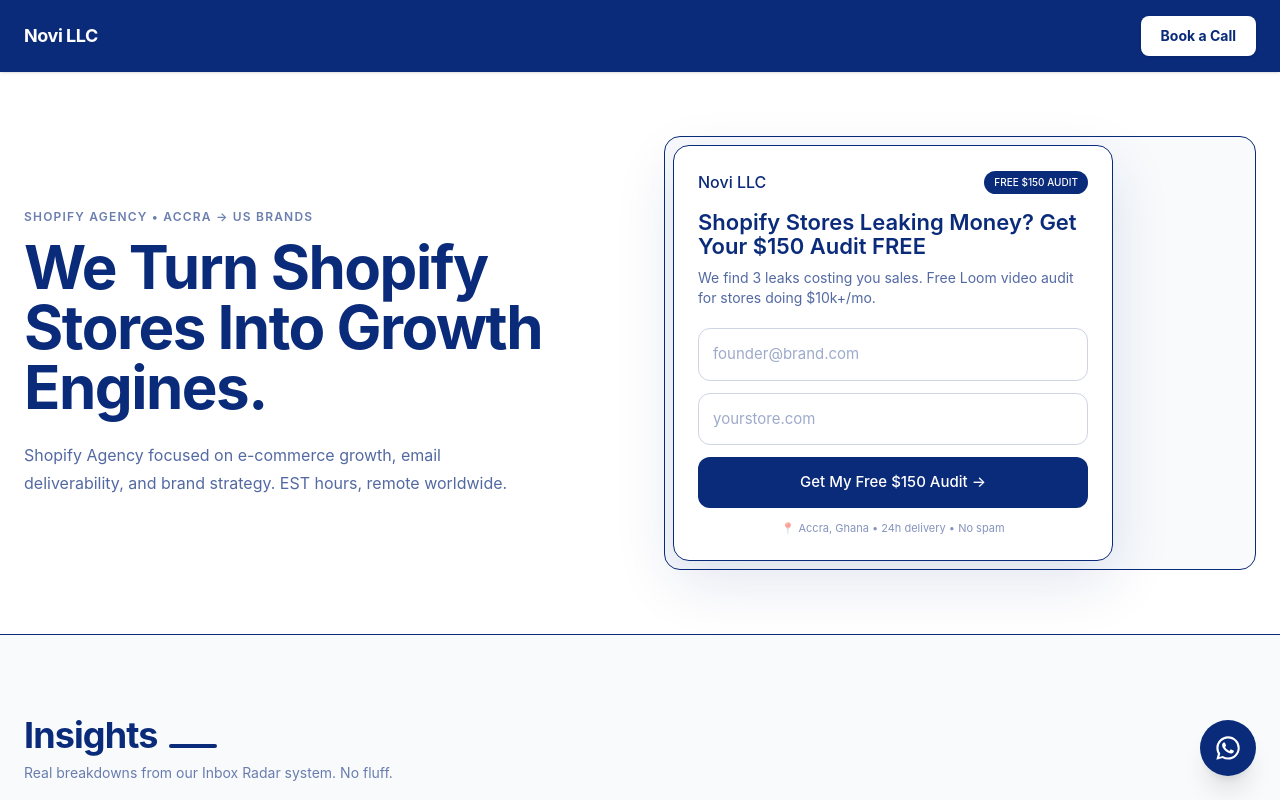
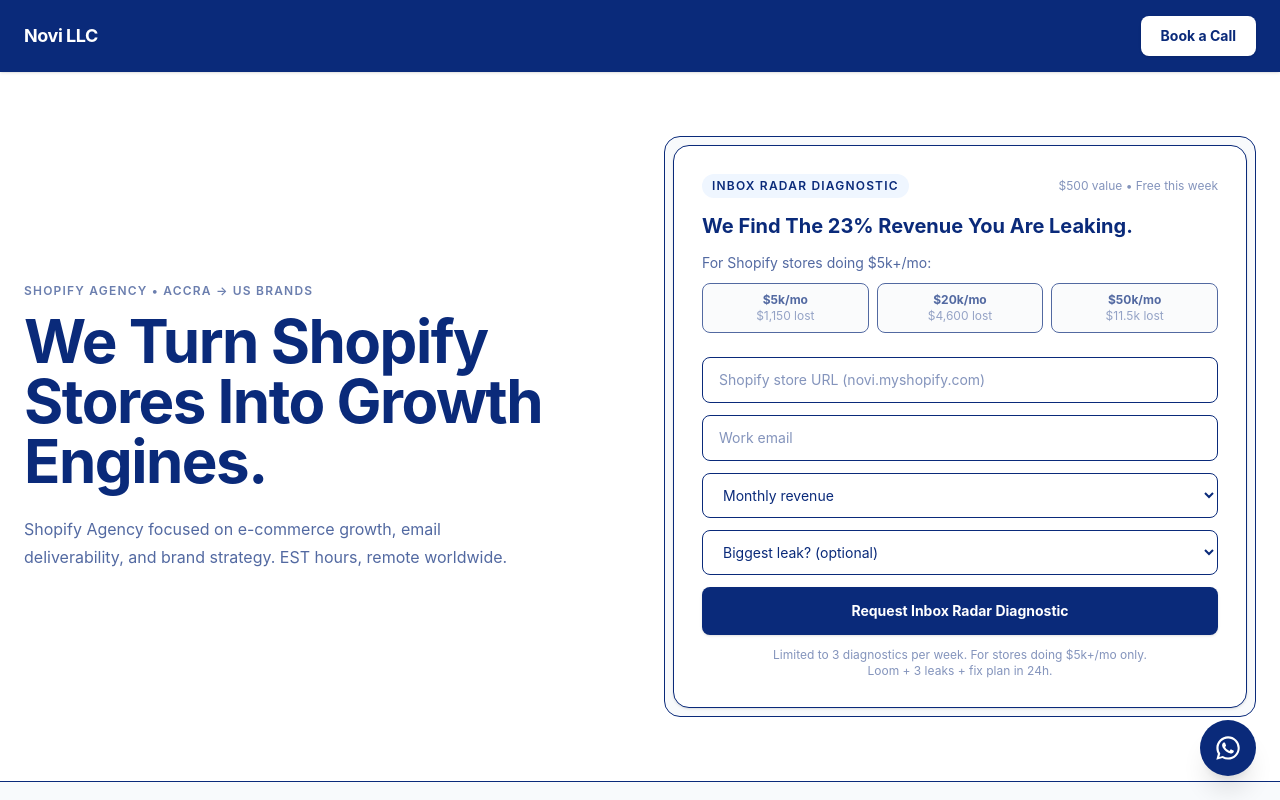
Before and after one commit to NOVI-I6699-cmd/portfolio-starter-kit, a Next.js app: page / in a window 1280 px wide. Shown: the top 800 px of the page. Built offline with nearby package versions, Linux system fonts and the light colour scheme.

Commit message:
Update AuditForm.tsx

```diff
--- a/app/components/AuditForm.tsx
+++ b/app/components/AuditForm.tsx
@@ -1,53 +1,86 @@
-'use client'
+"use client"
 import { useState } from 'react'
 
 export default function AuditForm() {
-  const [email, setEmail] = useState('')
-  const [store, setStore] = useState('')
-  const [status, setStatus] = useState<'idle'|'loading'|'success'|'error'>('idle')
-  const [error, setError] = useState('')
+  const [submitted, setSubmitted] = useState(false)
 
-  const handleSubmit = async (e: React.FormEvent) => {
+  const handleSubmit = (e: React.FormEvent) => {
     e.preventDefault()
-    setStatus('loading')
-    setError('')
-    try {
-      const res = await fetch('/api/subscribe', {
-        method: 'POST',
-        headers: { 'Content-Type': 'application/json' },
-        body: JSON.stringify({ email, store }),
-      })
-      const data = await res.json()
-      if (!res.ok) throw new Error(data.error || 'API error')
-      setStatus('success')
-      setEmail(''); setStore('')
-    } catch (err: any) {
-      setError(err.message); setStatus('error')
-    }
+    setSubmitted(true)
+    // Replace with your actual form handling - Formspree, API, etc
+  }
+
+  if (submitted) {
+    return (
+      <div className="bg-white rounded-2xl border shadow-sm p-7">
+        <div className="h-12 w-12 rounded-full bg-green-50 flex items-center justify-center">✓</div>
+        <div className="mt-4 text-xl font-bold" style={{color:'#0A2A7A'}}>Diagnostic requested.</div>
+        <div className="mt-2 text-sm opacity-70 leading-6" style={{color:'#0A2A7A'}}>
+          We review stores doing $5k+/mo only. If you qualify, you will get your Inbox Radar Loom in 24h with 3 leaks and fix plan.
+        </div>
+        <div className="mt-4 text-xs opacity-50">Check hello@novi-llc.com in spam too.</div>
+      </div>
+    )
   }
 
   return (
-    <div className="w-full max-w-[440px] border border-[#0A2A7A] rounded-2xl p-6 bg-white shadow-[0_20px_60px_rgba(10,42,122,0.12)]">
-      <div className="flex justify-between items-center mb-4">
-        <span className="font-[var(--font-playfair)] text-[#0A2A7A] font-medium">Novi LLC</span>
-        <span className="text-[10px] bg-[#0A2A7A] text-white px-2.5 py-1 rounded-full font-medium">FREE $150 AUDIT</span>
+    <div className="bg-white rounded-2xl border shadow-sm p-6 md:p-7">
+      <div className="flex items-center justify-between">
+        <span className="text-xs uppercase tracking-widest font-semibold px-2.5 py-1 rounded-full bg-blue-50" style={{color:'#0A2A7A'}}>INBOX RADAR DIAGNOSTIC</span>
+        <span className="text-xs opacity-50">$500 value • Free this week</span>
       </div>
 
-      <h3 className="font-[var(--font-playfair)] text-[#0A2A7A] text-[22px] leading-[1.1] font-semibold">Shopify Stores Leaking Money? Get Your $150 Audit FREE</h3>
-      <p className="text-[14px] text-[#0A2A7A]/70 mt-2.5 mb-5 leading-5">We find 3 leaks costing you sales. Free Loom video audit for stores doing $10k+/mo.</p>
+      <div className="mt-4 text-xl font-bold leading-tight" style={{color:'#0A2A7A'}}>We Find The 23% Revenue You Are Leaking.</div>
 
-      <form onSubmit={handleSubmit} className="flex flex-col gap-3">
-        <input required type="email" value={email} onChange={e=>setEmail(e.target.value)} placeholder="founder@brand.com" className="w-full border border-[#0A2A7A]/20 focus:border-[#0A2A7A] p-3.5 rounded-xl outline-none text-[#0A2A7A] placeholder:text-[#0A2A7A]/40 text-[15px]" />
-        <input required type="text" value={store} onChange={e=>setStore(e.target.value)} placeholder="yourstore.com" className="w-full border border-[#0A2A7A]/20 focus:border-[#0A2A7A] p-3.5 rounded-xl outline-none text-[#0A2A7A] placeholder:text-[#0A2A7A]/40 text-[15px]" />
-        <button disabled={status==='loading'} type="submit" className="w-full bg-[#0A2A7A] text-white font-medium py-3.5 rounded-xl hover:bg-[#0A2A7A]/90 transition disabled:opacity-50 text-[15px]">
-          {status==='loading'?'Sending...':'Get My Free $150 Audit →'}
+      <div className="mt-3 text-sm leading-6 opacity-70" style={{color:'#0A2A7A'}}>
+        For Shopify stores doing $5k+/mo:
+        <div className="mt-2 grid grid-cols-3 gap-2 text-xs">
+          <div className="bg-slate-50 border rounded-lg p-2 text-center"><div className="font-bold">$5k/mo</div><div className="opacity-60">$1,150 lost</div></div>
+          <div className="bg-slate-50 border rounded-lg p-2 text-center"><div className="font-bold">$20k/mo</div><div className="opacity-60">$4,600 lost</div></div>
+          <div className="bg-slate-50 border rounded-lg p-2 text-center"><div className="font-bold">$50k/mo</div><div className="opacity-60">$11.5k lost</div></div>
+        </div>
+      </div>
+
+      <form onSubmit={handleSubmit} className="mt-6 space-y-3">
+        <input
+          required
+          type="text"
+          placeholder="Shopify store URL (novi.myshopify.com)"
+          className="w-full border rounded-lg px-4 py-3 text-sm focus:outline-none focus:ring-2 focus:ring-blue-900/20"
+        />
+        <input
+          required
+          type="email"
+          placeholder="Work email"
+          className="w-full border rounded-lg px-4 py-3 text-sm focus:outline-none focus:ring-2 focus:ring-blue-900/20"
+        />
+        <select required className="w-full border rounded-lg px-4 py-3 text-sm bg-white">
+          <option value="">Monthly revenue</option>
+          <option value="5k-10k">$5k - $10k / mo</option>
+          <option value="10k-25k">$10k - $25k / mo</option>
+          <option value="25k-50k">$25k - $50k / mo</option>
+          <option value="50k+">$50k+ / mo</option>
+        </select>
+        <select className="w-full border rounded-lg px-4 py-3 text-sm bg-white">
+          <option value="">Biggest leak? (optional)</option>
+          <option value="deliverability">Emails going to spam</option>
+          <option value="klaviyo">Klaviyo flows not converting</option>
+          <option value="seo">Shopify SEO / traffic</option>
+          <option value="conversion">Store not converting</option>
+        </select>
+
+        <button
+          type="submit"
+          className="w-full text-white font-bold py-3.5 rounded-lg text-sm shadow hover:opacity-90 transition"
+          style={{backgroundColor:'#0A2A7A'}}
+        >
+          Request Inbox Radar Diagnostic
         </button>
+
+        <div className="text-xs text-center opacity-50 leading-4">
+          Limited to 3 diagnostics per week. For stores doing $5k+/mo only.<br/>Loom + 3 leaks + fix plan in 24h.
+        </div>
       </form>
-
-      <p className="text-[11px] text-[#0A2A7A]/50 text-center mt-3">📍 Accra, Ghana • 24h delivery • No spam</p>
-
-      {status==='success' && <div className="mt-3 bg-[#0A2A7A]/5 border border-[#0A2A7A]/10 text-[#0A2A7A] text-sm p-3 rounded-xl text-center">Sent ✓ Check email! Loom in 24h</div>}
-      {status==='error' && <div className="mt-3 bg-red-50 border border-red-200 text-red-600 text-sm p-3 rounded-xl text-center">{error}</div>}
     </div>
   )
 }
```
